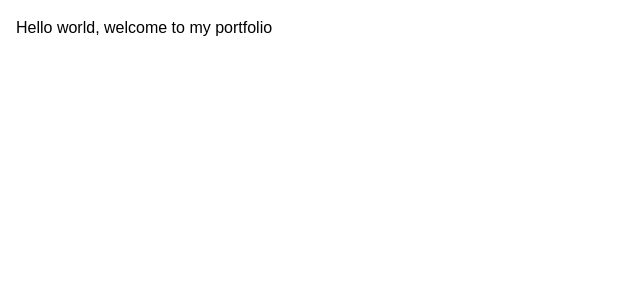
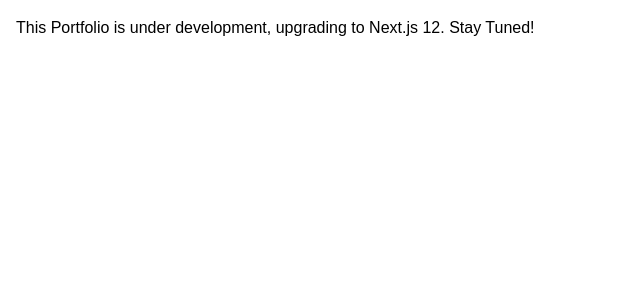
Before and after one commit to shashankpie/Portfolio, a Next.js app: page / in a window 1280 px wide. Shown: the top 300 px of the page, without its empty margins (0-640 px from the left). Built offline with nearby package versions, Linux system fonts and the light colour scheme.

Commit message:
quick update

```diff
--- a/pages/index.js
+++ b/pages/index.js
@@ -1,3 +1,3 @@
 export default function Home() {
-  return <h1 className="font-IBM m-4">Hello world, welcome to my portfolio</h1>;
+  return <h1 className="font-IBM m-4">This Portfolio is under development, upgrading to Next.js 12. Stay Tuned!</h1>;
 }
```
